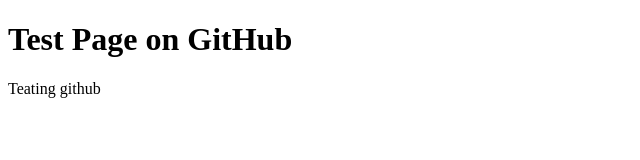
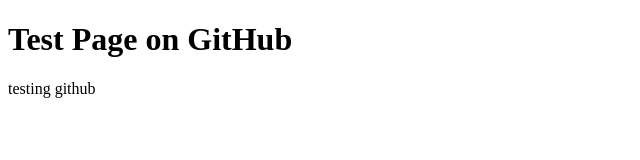
Before and after one commit to devc-99/test-project, a plain HTML site: page index.html in a window 1280 px wide. Shown: the full height of the page, 0-640 px from the left. Drawn offline with Linux system fonts and the light colour scheme.

Commit message:
Update index.html

```diff
--- a/index.html
+++ b/index.html
@@ -5,7 +5,7 @@
 </head>
 <body>
 <h1>Test Page on GitHub</h1>
-<p>Teating github</p>
+<p>testing github</p>
 
 </body>
 </HTML>
```
